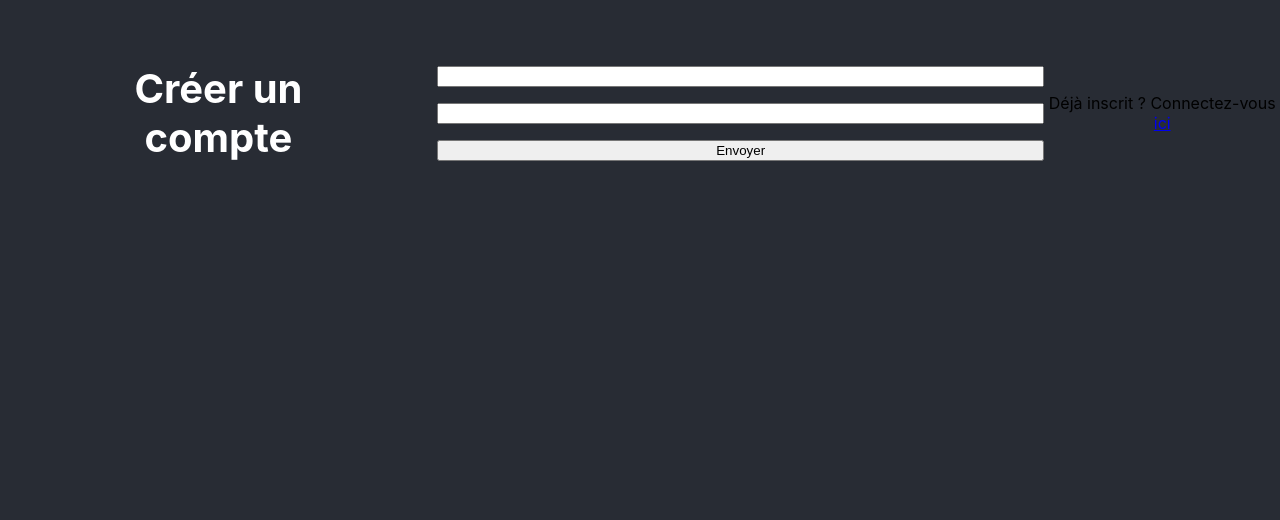
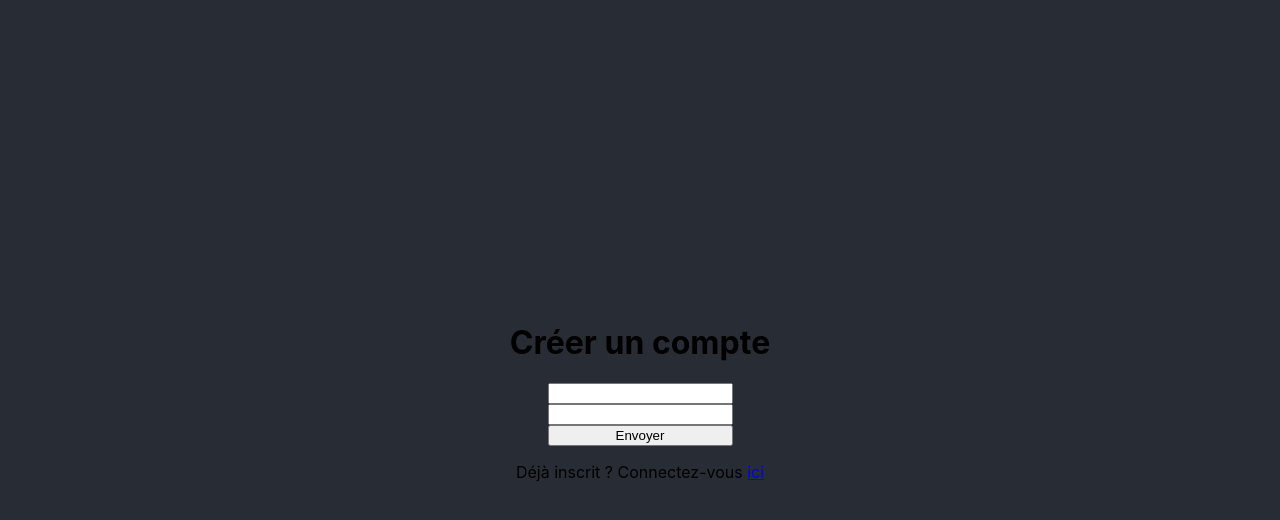
Before and after one commit to Nutnak/my_contact-EFREI, a React (Create React App) app in the folder client/: page /register in a window 1280 px wide. Shown: the top 520 px of the page. Built offline with nearby package versions, Linux system fonts and the light colour scheme.

Commit message:
fix error message if email already exist

```diff
--- a/client/src/components/registerForm.jsx
+++ b/client/src/components/registerForm.jsx
@@ -1,8 +1,11 @@
 import axios from "axios"
 import { Link, useNavigate } from "react-router-dom";
 import { useForm } from "react-hook-form";
+import '../css/registerForm.css'
+import { useState } from "react";
 
 export const RegisterForm = () => {
+    const [errorServer, setErrorServer] = useState('')
     const { register, handleSubmit, formState: { errors } } = useForm();
     const navigate = useNavigate();
 
@@ -12,12 +15,14 @@ export const RegisterForm = () => {
             password: data.password
         })
             .then((response) => {
-                if(response.status === 200){
+                if (response.status === 200) {
                     navigate('/login')
                 };
             })
             .catch((error) => {
-                console.log(error);
+                if(error.response.status === 400) {
+                    setErrorServer('Cet email est déjà utilisé')
+                };
             });
     };
 
@@ -29,12 +34,13 @@ export const RegisterForm = () => {
                     required: true,
                     pattern: {
                         value: /^[^\s@]+@[^\s@]+\.[^\s@]+$/,
-                        message: "Veuillez entrer une adresse email valide"
+                        message: "Veuillez entrer une adresse email valide."
                     }
                 })}></input>
-                {errors.email && <span>{errors.email.message}</span>}
+                {errors.email && <span className="error_form">{errors.email.message}</span>}
                 <input name="password" type="password" {...register("password")}></input>
                 <button type="submit">Envoyer</button>
+                {errorServer && <span className="error_form">{errorServer}</span>}
             </form>
             <p>Déjà inscrit ? Connectez-vous <Link to="/login">ici</Link></p>
         </div>
--- a/client/src/css/App.css
+++ b/client/src/css/App.css
@@ -3,33 +3,3 @@
   background-color: #282c34;
   min-height: 100vh;
 }
-/*
-.App-header {
-  background-color: #282c34;
-  display: flex;
-  flex-direction: column;
-  align-items: center;
-  justify-content: center;
-  font-size: 1.5rem;
-  color: white;
-} */
-
-.App-title {
-  padding: 4rem;
-  margin: 0rem;
-  font-size: 2.5rem;
-  color: white;
-}
-
-.form-main-container {
-  display: flex;
-  align-items: center;
-  justify-content: center;
-}
-
-.form-container {
-  display: flex;
-  flex-direction: column;
-  width: 50%;
-  gap: 1rem;
-}
--- /dev/null
+++ b/client/src/css/registerForm.css
@@ -0,0 +1,16 @@
+.form-main-container {
+    display: flex;
+    flex-direction: column;
+    justify-content: center;
+    align-items: center;
+    min-height: 100vh;
+}
+
+.form-container {
+    display: flex;
+    flex-direction: column;
+}
+
+.error_form{
+    color: white;
+}
```
